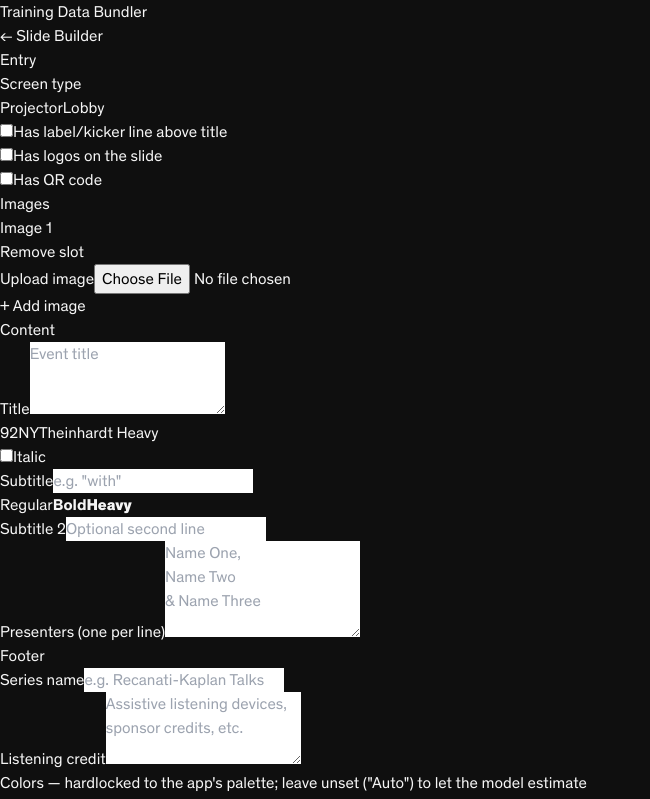
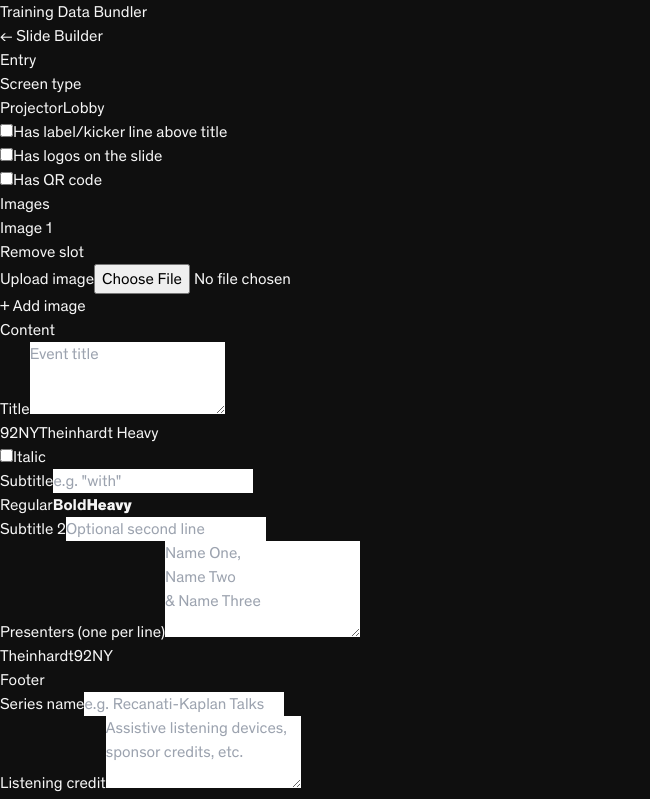
Before and after one commit to billyr95/slide-builder, a Next.js app: page /train in a window 1280 px wide. Shown: the top 799 px of the page, without its empty margins (0-650 px from the left). Built offline with nearby package versions, Linux system fonts and the light colour scheme.

Commit message:
more fields for data injust

```diff
--- a/components/train/TrainForm.tsx
+++ b/components/train/TrainForm.tsx
@@ -1,7 +1,7 @@
 'use client'
 
 import { useState } from 'react'
-import { TheinhardtWeight, TitleFont } from '@/lib/types'
+import { TheinhardtWeight, TitleFont, PresentersFont } from '@/lib/types'
 import { TrainEntry, TrainImage, ScreenType, createBlankEntry } from '@/lib/trainTypes'
 import ColorPalette from '@/components/ColorPalette'
 
@@ -37,10 +37,10 @@ function WeightPicker({ value, onChange }: { value: TheinhardtWeight; onChange:
   )
 }
 
-function TitleFontPicker({ value, onChange }: { value: TitleFont; onChange: (f: TitleFont) => void }) {
+function FontPicker<T extends string>({ value, options, onChange }: { value: T; options: readonly T[]; onChange: (f: T) => void }) {
   return (
     <div className="flex gap-1.5">
-      {(['92NY', 'Theinhardt Heavy'] as const).map(font => (
+      {options.map(font => (
         <button
           key={font}
           onClick={() => onChange(font)}
@@ -56,6 +56,9 @@ function TitleFontPicker({ value, onChange }: { value: TitleFont; onChange: (f:
     </div>
   )
 }
+
+const TITLE_FONTS: readonly TitleFont[] = ['92NY', 'Theinhardt Heavy']
+const PRESENTERS_FONTS: readonly PresentersFont[] = ['Theinhardt', '92NY']
 
 async function readImageFile(file: File): Promise<{ url: string; mediaType: string; name: string }> {
   const url = await new Promise<string>((resolve, reject) => {
@@ -205,7 +208,7 @@ export default function TrainForm({ onAdd }: TrainFormProps) {
         <div className="mb-3">
           <label className={labelCls}>Title</label>
           <textarea className={inputCls + ' resize-none'} rows={3} value={entry.title} onChange={e => set('title', e.target.value)} placeholder="Event title" />
-          <div className="mt-1.5"><TitleFontPicker value={entry.titleFont} onChange={v => set('titleFont', v)} /></div>
+          <div className="mt-1.5"><FontPicker value={entry.titleFont} options={TITLE_FONTS} onChange={v => set('titleFont', v)} /></div>
           <div className="mt-2 flex items-center gap-2">
             <input type="checkbox" id="titleItalic" checked={entry.titleItalic} onChange={e => set('titleItalic', e.target.checked)} className="rounded" />
             <label htmlFor="titleItalic" className="text-sm text-zinc-300">Italic</label>
@@ -227,6 +230,7 @@ export default function TrainForm({ onAdd }: TrainFormProps) {
           <label className={labelCls}>Presenters (one per line)</label>
           <textarea className={inputCls + ' resize-none font-mono'} rows={4} value={entry.presenters}
             onChange={e => set('presenters', e.target.value)} placeholder={"Name One,\nName Two\n& Name Three"} />
+          <div className="mt-1.5"><FontPicker value={entry.presentersFont} options={PRESENTERS_FONTS} onChange={v => set('presentersFont', v)} /></div>
         </div>
       </div>
 
--- a/lib/liveTrainCapture.ts
+++ b/lib/liveTrainCapture.ts
@@ -50,6 +50,7 @@ export function buildLiveTrainEntry(data: SlideData, orientation: Orientation, s
     subtitleWeight: data.subtitleWeight,
     subtitle2: data.subtitle2,
     presenters: data.presenters,
+    presentersFont: data.presentersFont,
 
     seriesName: data.showSeriesName ? data.seriesName : '',
     hasQrCode: false, // the main editor has no QR code feature
@@ -76,7 +77,6 @@ export function buildLiveTrainEntry(data: SlideData, orientation: Orientation, s
       subtitle2Size: data.subtitle2Size,
       subtitle2SizeRatio: data.subtitle2Size / h,
 
-      presentersFont: data.presentersFont,
       presentersWeight: data.presentersWeight,
       presentersSize: data.presentersSize,
       presentersSizeRatio: data.presentersSize / h,
--- a/lib/trainExport.ts
+++ b/lib/trainExport.ts
@@ -20,7 +20,10 @@ function commonKnownLines(entry: TrainEntry): string[] {
     known.push(`Subtitle weight: ${entry.subtitleWeight}`)
   }
   if (entry.subtitle2) known.push(`Subtitle 2: "${entry.subtitle2}"`)
-  if (entry.presenters) known.push(`Presenters (one per line):\n${entry.presenters}`)
+  if (entry.presenters) {
+    known.push(`Presenters (one per line):\n${entry.presenters}`)
+    known.push(`Presenters font: ${entry.presentersFont}`)
+  }
   if (entry.seriesName) known.push(`Series name: "${entry.seriesName}"`)
   if (entry.listeningCredit) known.push(`Listening credit: "${entry.listeningCredit}"`)
   return known
--- a/lib/trainTypes.ts
+++ b/lib/trainTypes.ts
@@ -1,4 +1,4 @@
-import { TheinhardtWeight, TitleFont } from './types'
+import { TheinhardtWeight, TitleFont, PresentersFont } from './types'
 
 export type ScreenType = 'projector' | 'lobby'
 // 'upload' = hand-entered via /train from an old/scanned slide (style values
@@ -30,6 +30,7 @@ export interface TrainEntry {
   subtitleWeight: TheinhardtWeight
   subtitle2: string
   presenters: string
+  presentersFont: PresentersFont  // hardlocked to the same options the main editor offers
 
   seriesName: string       // '' = unused
   hasQrCode: boolean
@@ -65,6 +66,7 @@ export function createBlankEntry(overrides?: Partial<Pick<TrainEntry, 'screenTyp
     subtitleWeight: 'regular',
     subtitle2: '',
     presenters: '',
+    presentersFont: 'Theinhardt',
     seriesName: '',
     listeningCredit: '',
     backgroundColor: '',
```
